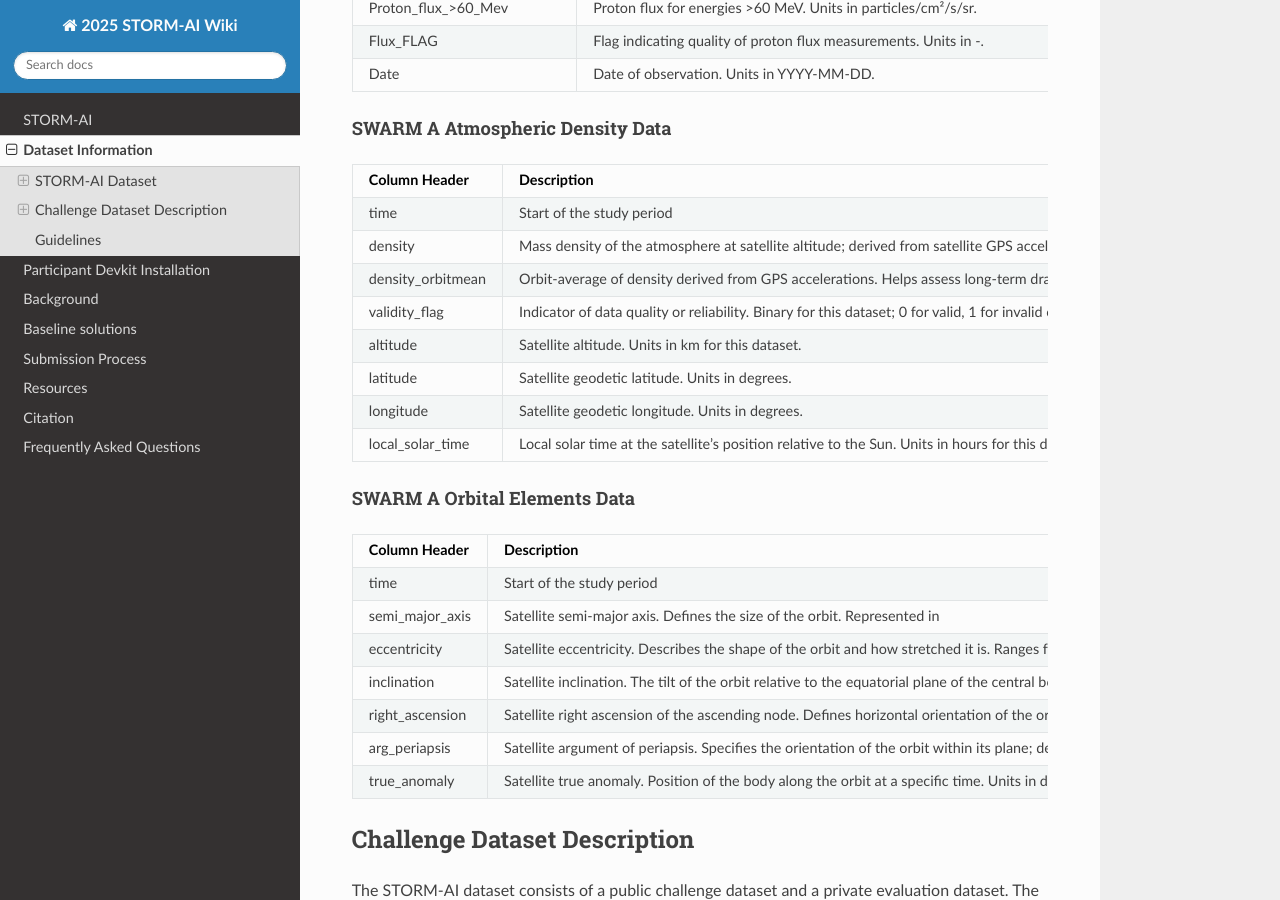
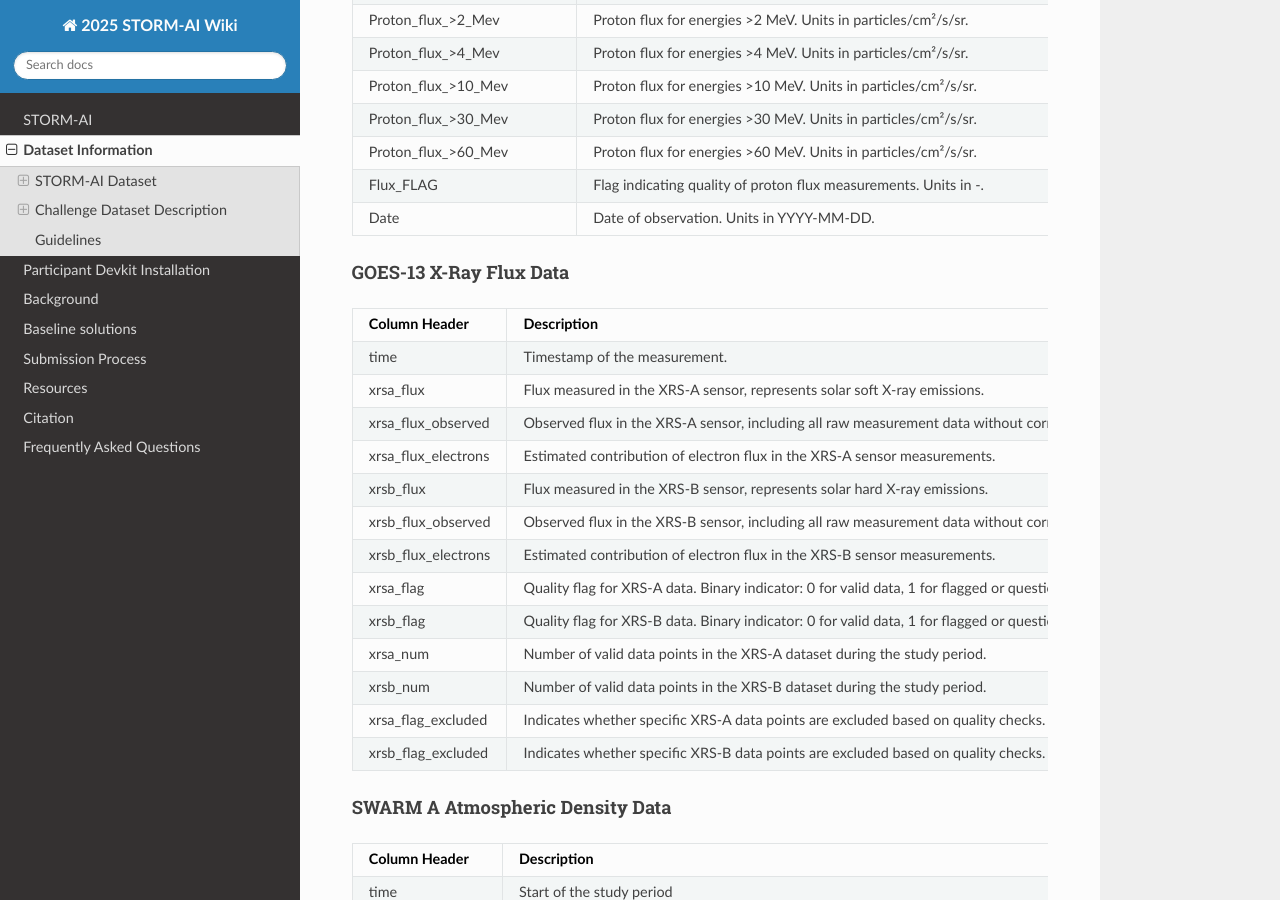
Before and after one commit to olgupila/STORM-AI-devkit-2025, a Sphinx documentation site: the page built from docs/dataset.md, in a window 1280 px wide and 900 px high, scrolled down 3178 px. Built offline with Sphinx 7.4.7 and the Read the Docs theme 3.1.0, drawn with Linux system fonts in a browser that asks for light colours; pages that are not in the unit, such as notebooks, are missing from menus; some of the changed text lies outside the part shown.

Commit message:
GOES descriptions

```diff
--- a/docs/dataset.md
+++ b/docs/dataset.md
@@ -14,13 +14,15 @@ Participants should use this subset of the STORM-AI data to become familiar with
 * <b>OMNI2_112613_012420.csv</b>: Space weather information, collected by NASA Space Flight Goddard Center
 * <b>SWARMA_DNS_POD_0012414_012720.csv</b>: Time series orbit average density values collected by ESA'S SWARM A satellite
 * <b>SWARMA_POD_RD_01282014-01272020.csv</b>: Orbital elements for ESA's SWARM A satellite
-<!-- *<b>G13_112613_012420.csv</b>: X-Ray flux information, collected by NOAA'S GOES-13 satellite -->
+* <b>GOES_EAST_G13-112613-121417.csv</b>: X-Ray flux information, collected by NOAA'S GOES-13 satellite, operational from 2013 until 2017. Data encompasses GOES-East.
+* <b>GOES_EAST_G13-121417-012420.csv</b>: X-Ray flux information, collected by NOAA'S GOES-16 satellite, operational from 2017 until present. Data encompasses GOES-East.
 
 Your objective is to design a model that, given a spacecraft's initial state and 60 days of space weather information directly preceding that state, can predict the next 3 days of atmospheric density values the spacecraft will observe.
 
 That is, your model should take in these inputs:
 * A satellite's initial location, provided in both geodetic coordinates and orbital elements
 * Space weather information for the 60 day period preceding the timestamp of the initial satellite location
+* X-Ray flux information for the 60 day period preceding the timestamp of the initial satellite location
 
 Your model should then predict the sequence of orbit-averaged atmospheric density values that the spacecraft will observe in the future. This prediction must span a period of 3 days directly following the timestamp of the initial satellite location.
 
@@ -93,9 +95,10 @@ Some recommendations:
 | Flux_FLAG                  | Flag indicating quality of proton flux measurements. Units in -.                                     |
 | Date                       | Date of observation. Units in YYYY-MM-DD.                                                            |
 
-<!-- #### GOES-13 X-Ray Flux Data
+#### GOES-13 X-Ray Flux Data
 | Column Header            | Description                                                                                       |
 |---------------------------|---------------------------------------------------------------------------------------------------|
+| time                     | Timestamp of the measurement.
 | xrsa_flux                | Flux measured in the XRS-A sensor, represents solar soft X-ray emissions. |
 | xrsa_flux_observed       | Observed flux in the XRS-A sensor, including all raw measurement data without corrections.         |
 | xrsa_flux_electrons      | Estimated contribution of electron flux in the XRS-A sensor measurements.       |
```
Also changed, not shown: other parts of docs/dataset.md (+0 -2 lines).
